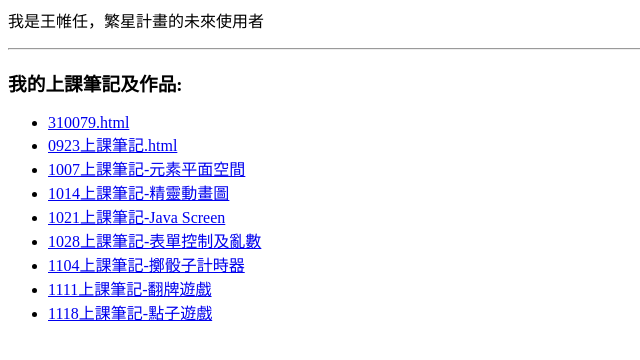
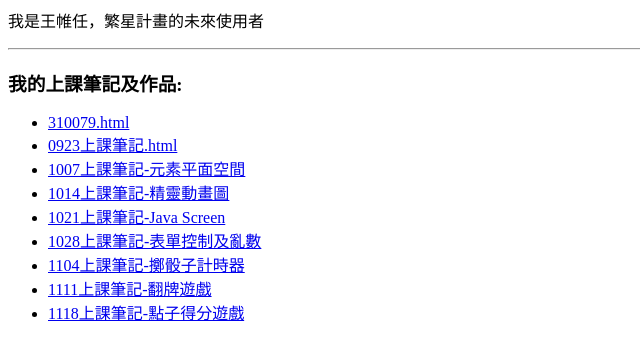
Before and after one commit to Wayne1151129/web2024, a plain HTML site: page index.html in a window 1280 px wide. Shown: the full height of the page, 0-640 px from the left. Drawn offline with Linux system fonts and the light colour scheme.

Commit message:
1118上克內容

```diff
--- a/index.html
+++ b/index.html
@@ -16,7 +16,7 @@
                <li><a href="1028.html">1028上課筆記-表單控制及亂數</a></li>
                <li><a href="1104.html">1104上課筆記-擲骰子計時器</a></li>
                <li><a href="1111.html">1111上課筆記-翻牌遊戲</a></li>
-               <li><a href="1118.html">1118上課筆記-點子遊戲</a></li>
+               <li><a href="1118.html">1118上課筆記-點子得分遊戲</a></li>
 			</ul>
 </body>
 </html>
```
Also changed, not shown: 1118.html (+1 -1 lines).
